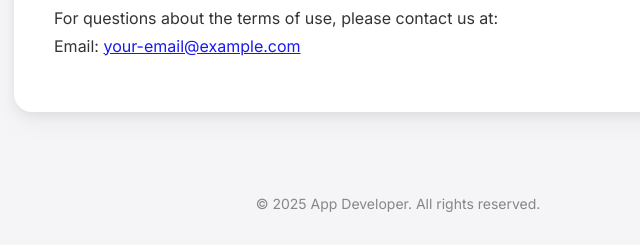
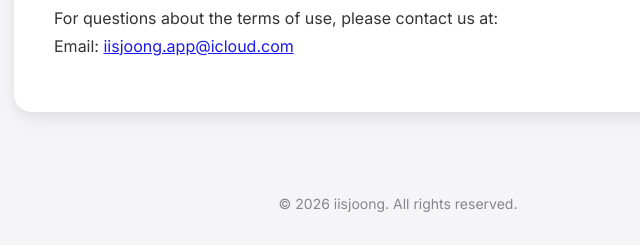
Before and after one commit to leehyo/appsupport, a plain HTML site: page terms/index.html in a window 1280 px wide. Shown: the part 926-1171 px from the top of the page, 242-882 px from the left. Drawn offline with Linux system fonts and the light colour scheme.

Commit message:
Update index.html

```diff
--- a/terms/index.html
+++ b/terms/index.html
@@ -69,14 +69,14 @@
             <!-- 5. 문의 -->
             <h3 class="lang-ko">5. 문의</h3>
             <h3 class="lang-en">5. Contact</h3>
-            <p class="lang-ko">이용약관에 관한 문의는 아래 연락처로 보내주세요.<br>이메일: <a href="mailto:your-email@example.com">your-email@example.com</a></p>
-            <p class="lang-en">For questions about the terms of use, please contact us at:<br>Email: <a href="mailto:your-email@example.com">your-email@example.com</a></p>
+            <p class="lang-ko">이용약관에 관한 문의는 아래 연락처로 보내주세요.<br>이메일: <a href="mailto:iisjoong.app@icloud.com">iisjoong.app@icloud.com</a></p>
+            <p class="lang-en">For questions about the terms of use, please contact us at:<br>Email: <a href="mailto:iisjoong.app@icloud.com">iisjoong.app@icloud.com</a></p>
         </div>
     </main>
 
     <footer>
-        <p class="lang-ko">© 2025 App Developer. All rights reserved.</p>
-        <p class="lang-en">© 2025 App Developer. All rights reserved.</p>
+        <p class="lang-ko">© 2026 iisjoong. All rights reserved.</p>
+        <p class="lang-en">© 2026 iisjoong. All rights reserved.</p>
     </footer>
 
 </body>
```
